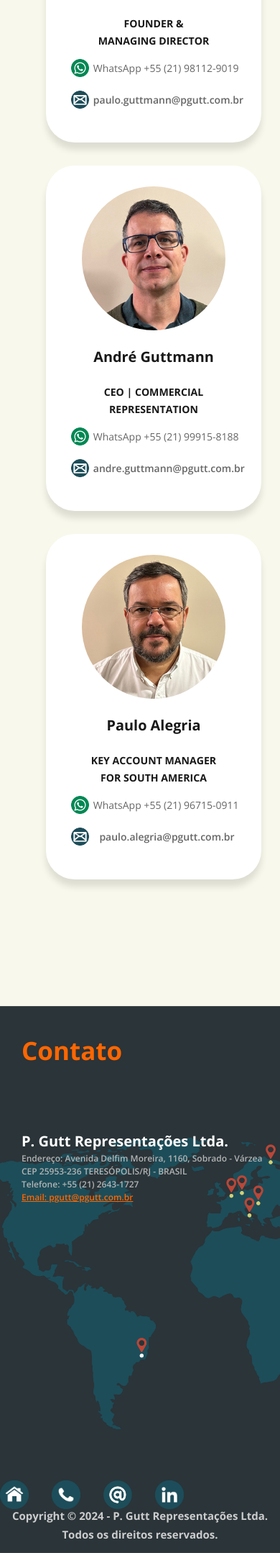
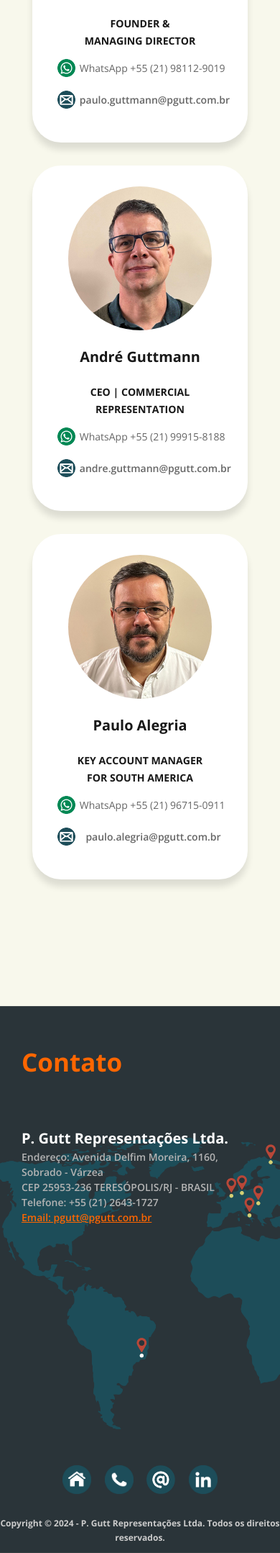
Before and after one commit to clarisseisnard/pgutt, a Django app: page / in a window 390 px wide. Shown: the part 3520-5678 px from the top of the page at 72% size. Run offline with Django 5.2, Linux system fonts and the light colour scheme.

Commit message:
mobile screen and laptop screen adjustments

```diff
--- a/app/templates/app/index.html
+++ b/app/templates/app/index.html
@@ -314,10 +314,12 @@
                 </div>
 
                 <div class="footer-icons">
-                    <img src="{% static 'app/ICON_Address.png' %}" alt="">
-                    <img src="{% static 'app/ICON_Phone.png' %}" alt="">
-                    <img src="{% static 'app/ICON_Email.png' %}" alt="">
-                    <img src="{% static 'app/Icon-LinkedinB.png' %}" alt="">
+                    <div style="width: fit-content; margin: auto;">
+                        <img src="{% static 'app/ICON_Address.png' %}" alt="">
+                        <img src="{% static 'app/ICON_Phone.png' %}" alt="">
+                        <img src="{% static 'app/ICON_Email.png' %}" alt="">
+                        <img src="{% static 'app/Icon-LinkedinB.png' %}" alt="">
+                    </div>
                 </div>
 
                 <br>
--- a/static/app/styles.css
+++ b/static/app/styles.css
@@ -1217,11 +1217,11 @@ button[type="submit"] {
     }
 
     .copyright-text-container {
-      width: fit-content;
+      width: 100%;
     }
 
     .footer-icons {
-      width: fit-content;
+      width: 100%;
     }
 
 }
@@ -1668,8 +1680,15 @@ button[type="submit"] {
     height: 100%;
     width: 100%;
     margin: 0;
-    padding: 4rem;
-
+    padding: 4rem 0;
+
+  }
+
+  .profile {
+    /* border: 2px solid red; */
+    margin-bottom: 2rem;
+    margin-left: auto;
+    margin-right: auto;
   }
 
   .footer-container {
@@ -1679,43 +1698,47 @@ button[type="submit"] {
     max-width: 100%;
   }
 
-  .profile {
-    /* border: 2px solid red; */
-    margin-bottom: 2rem;
-    margin-left: auto;
-    margin-right: auto;
-  }
-
   .info-container {
     /* border: 2px solid red; */
     max-width: 100%;
-    width: fit-content;
+    max-width: 300px;
     /* display: block; */
     position: relative;
-    top: 20px;
     left: 30px;
-    font-size: 12px;
+    font-size: 14px;
     margin: 0;
   }
 
   .footer-icons {
     /* position: absolute; */
     /* border: 2px solid red; */
-    width: fit-content;
+    width: 100%;
+    text-align: center;
+    justify-content: center;
+    align-items: center;
     margin: auto;
+    margin-bottom: 1rem;
     img {
       width: 40px;
+      margin: auto;
+    }
+    img:not(:last-child){
+      margin-right: 1rem;
     }
   }
 
   .copyright-text-container {
     /* border: 2px solid red; */
     width: fit-content;
+    font-size: 8px;
   }
 
   .contato-text-container {
     width: fit-content;
-    /* border: 2px solid red; */
-  }
-
-}
+    padding: 0;
+    margin: 0;
+    padding-top: 3rem;
+    /* border: 2px solid red; */
+  }
+
+}
```
Also changed, not shown: other parts of static/app/styles.css (+23 -11 lines).
